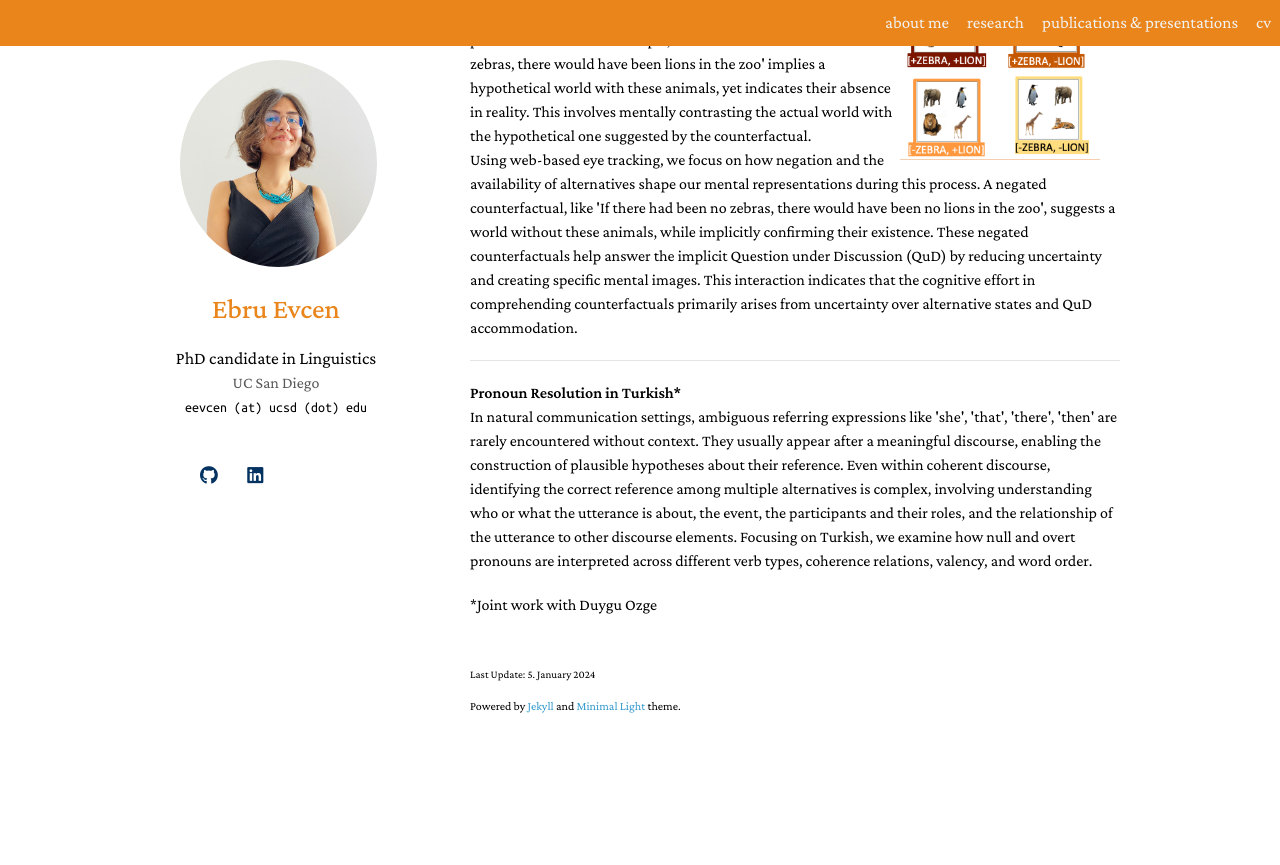
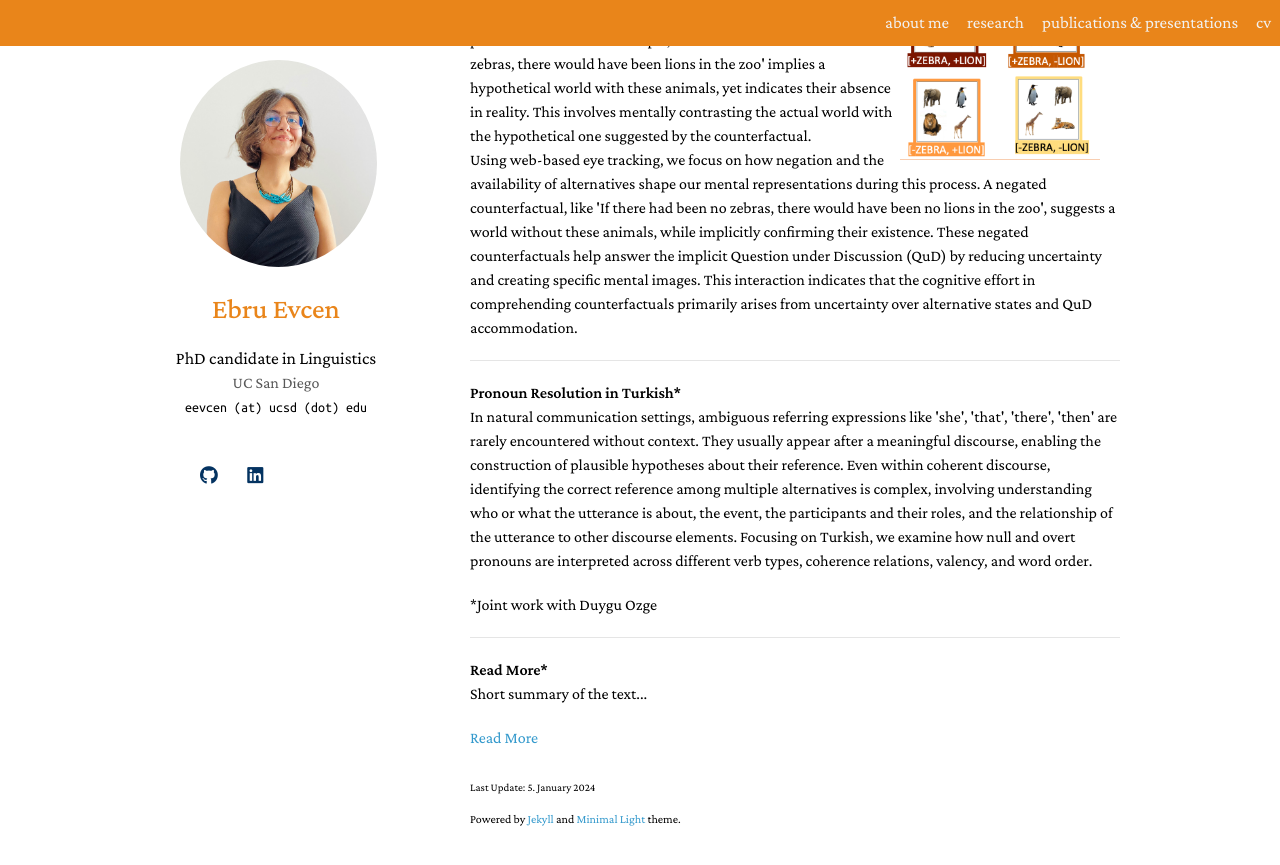
Before and after one commit to ebruevcen/ebruevcen.github.io, a Jekyll site: the page built from research.md, in a window 1280 px wide and 900 px high, scrolled down 639 px. Shown: the top 865 px of the window. Built offline with Jekyll 4.4.1, drawn with Linux system fonts in a browser that asks for light colours; nearby versions of some CDN libraries; library files that are not in the unit come from our copies; a style sheet for code colours, icons or effects is not loaded; before the commit the page ends 1426 px from its top, so only the background shows below that.

```diff
--- a/research.md
+++ b/research.md
@@ -33,3 +33,14 @@ permalink: /research/
 <p> *Joint work with Duygu Ozge </p>
 
 </div>
+
+---
+<h4 style="margin:0 0 0;">Read More*</h4>
+
+<div>
+    <p>Short summary of the text...</p>
+    <a href="javascript:void(0);" id="readMoreLink">Read More</a>
+    <div class="more-text" id="moreText" style="display: none;">
+        <p>The rest of the text that was hidden...</p>
+    </div>
+</div>
```
Also changed, not shown: _layouts/homepage.html (+16 -0 lines), 1 other file.
